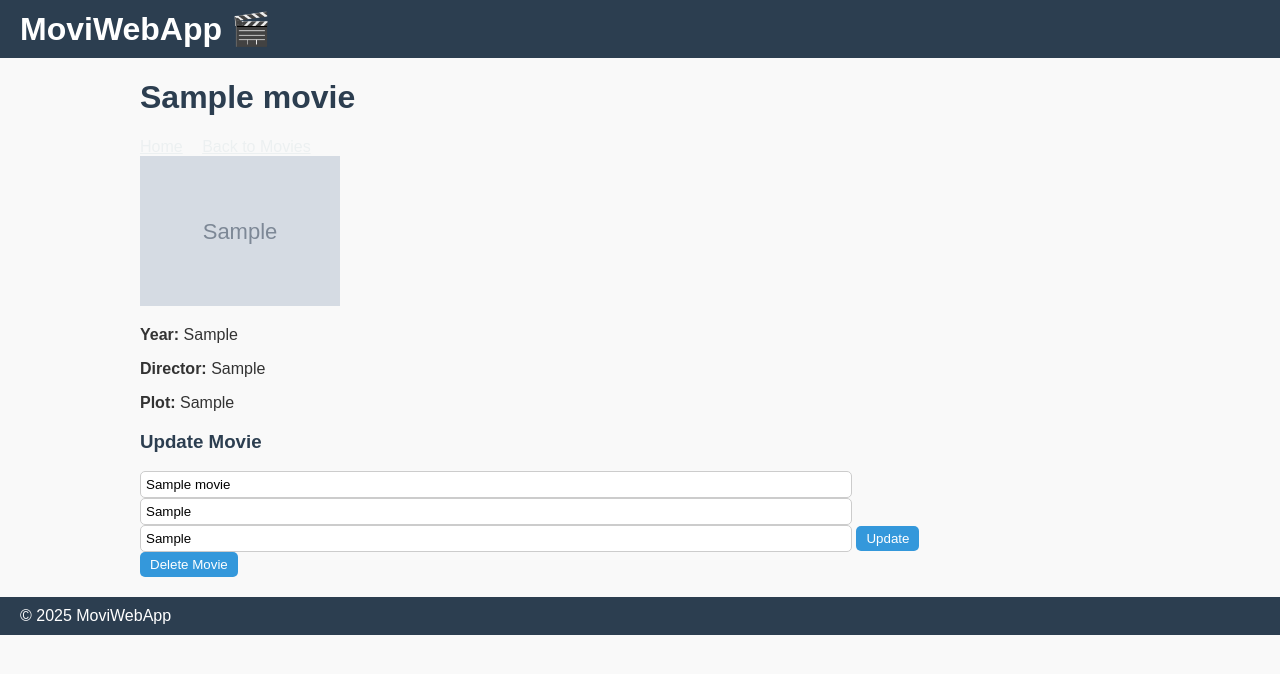
After one commit to Markus-Huckriede/MoviWebApp, a Flask app: page /users/1/movies/1 in a window 1280 px wide. The commit adds this page. Shown: the top 674 px of the page. Run offline with Flask 3, Linux system fonts and the light colour scheme; tables that the repository leaves empty hold one stand-in row (values such as "Sample post"); grey boxes marked "Sample" are stand-in pictures.

Commit message:
movie details, update movie

```diff
--- a/app.py
+++ b/app.py
@@ -18,7 +18,7 @@ def home():
 
 @app.route('/users', methods=['POST'])
 def add_user():
-    name = request.form.get("name")
+    name = request.form.get("name", "").strip()  # removing whitespaces
     if name:
         data_manager.create_user(name)
     return redirect(url_for('home'))
@@ -29,15 +29,15 @@ def user_movies(user_id):
     if request.method == "POST":
         title = request.form.get("title")
         if title:
-            # Add Movie via OMDb API
+            # Add Movie via OMDb API (inkl. Debugging in add_movie)
             movie = data_manager.add_movie(title=title, user_id=user_id)
             if movie is None:
                 return f"Movie '{title}' not found.", 404
         return redirect(url_for("user_movies", user_id=user_id))
 
-    # GET request -> Filme laden
     movies = data_manager.get_movies(user_id)
     return render_template("movies.html", movies=movies, user_id=user_id)
+
 
 
 @app.route('/users/<int:user_id>/movies/<int:movie_id>/delete', methods=['POST'])
@@ -55,6 +55,38 @@ def delete_user(user_id):
     return redirect(url_for('home'))
 
 
+@app.route('/users/<int:user_id>/movies/<int:movie_id>/update', methods=['POST'])
+def update_movie(user_id, movie_id):
+    movie = data_manager.get_movie(user_id, movie_id)
+    if not movie:
+        return "Movie not found", 404
+
+    data = request.form
+    for field in ("name", "director", "year"):
+        if field in data:
+            setattr(movie, field, data[field])
+
+    db.session.commit()
+    return redirect(url_for("user_movies", user_id=user_id))
+
+
+@app.route('/users/<int:user_id>/movies/<int:movie_id>', methods=['GET', 'POST'])
+def movie_detail(user_id, movie_id):
+    movie = data_manager.get_movie(user_id, movie_id)
+    if not movie:
+        return "Movie not found", 404
+
+    if request.method == "POST":
+        data = request.form
+        for field in ("name", "director", "year"):
+            if field in data and data[field].strip():
+                setattr(movie, field, data[field].strip())
+        db.session.commit()
+        return redirect(url_for("movie_detail", user_id=user_id, movie_id=movie.id))
+
+    return render_template("movie_detail.html", movie=movie, user_id=user_id)
+
+
 if __name__ == '__main__':
     with app.app_context():
         db.create_all()
--- a/config.py
+++ b/config.py
@@ -1,3 +1 @@
-import os
-
-API_KEY = os.getenv("API_KEY")
+API_KEY = "627444a6"
--- a/data_manager.py
+++ b/data_manager.py
@@ -17,16 +17,26 @@ class DataManager:
     def get_movies(self, user_id):
         return Movie.query.filter_by(user_id=user_id).all()
 
+    def get_movie(self, user_id, movie_id):
+        movie = Movie.query.filter_by(user_id=user_id, id=movie_id).first()
+        return movie
+
     def add_movie(self, title, user_id):
-        url = f"http://www.omdbapi.com/?t={title}&apikey={self.api_key}"
+        from urllib.parse import quote
+        title = title.strip()
+        url = f"http://www.omdbapi.com/?t={quote(title)}&apikey={self.api_key}"
         response = requests.get(url).json()
+
         if response.get("Response") == "False":
+            print(f"OMDb Error: {response.get('Error')}")
             return None
+
         movie = Movie(
             name=response["Title"],
             director=response["Director"],
             year=response["Year"],
             poster_url=response["Poster"],
+            plot=response.get("Plot"),
             user_id=user_id
         )
         db.session.add(movie)
--- a/models.py
+++ b/models.py
@@ -12,4 +12,5 @@ class Movie(db.Model):
     director = db.Column(db.String(100),nullable=False)
     year = db.Column(db.String(100), nullable=False)
     poster_url = db.Column(db.String(100),nullable=False)
+    plot = db.Column(db.Text)
     user_id = db.Column(db.Integer, db.ForeignKey('user.id'), nullable=False)
--- /dev/null
+++ b/templates/movie_detail.html
@@ -0,0 +1,44 @@
+<!DOCTYPE html>
+<html lang="en">
+<head>
+    <meta charset="UTF-8">
+    <title>{{ movie.name }}</title>
+</head>
+<body>
+{% extends "base.html" %}
+
+{% block content %}
+<h1>{{ movie.name }}</h1>
+
+<nav>
+    <a class="home-btn" href="{{ url_for('home') }}">Home</a>
+    <a href="{{ url_for('user_movies', user_id=user_id) }}">Back to Movies</a>
+</nav>
+
+{% if movie.poster_url and movie.poster_url != "N/A" %}
+    <img src="{{ movie.poster_url }}" alt="{{ movie.name }}" width="200">
+{% else %}
+    <p>No poster available</p>
+{% endif %}
+
+<p><strong>Year:</strong> {{ movie.year }}</p>
+<p><strong>Director:</strong> {{ movie.director }}</p>
+<p><strong>Plot:</strong> {{ movie.plot or "No description available" }}</p>
+
+<h3>Update Movie</h3>
+<form method="POST" action="{{ url_for('movie_detail', user_id=user_id, movie_id=movie.id) }}">
+    <input type="text" name="name" placeholder="New Title" value="{{ movie.name }}">
+    <input type="text" name="director" placeholder="New Director" value="{{ movie.director }}">
+    <input type="text" name="year" placeholder="New Year" value="{{ movie.year }}">
+    <button type="submit">Update</button>
+</form>
+
+<!-- Delete Movie -->
+<form method="POST"
+      action="{{ url_for('delete_movie', user_id=user_id, movie_id=movie.id) }}">
+    <button type="submit">Delete Movie</button>
+</form>
+
+{% endblock %}
+</body>
+</html>
```
Also changed, not shown: templates/movies.html (+25 -21 lines).
